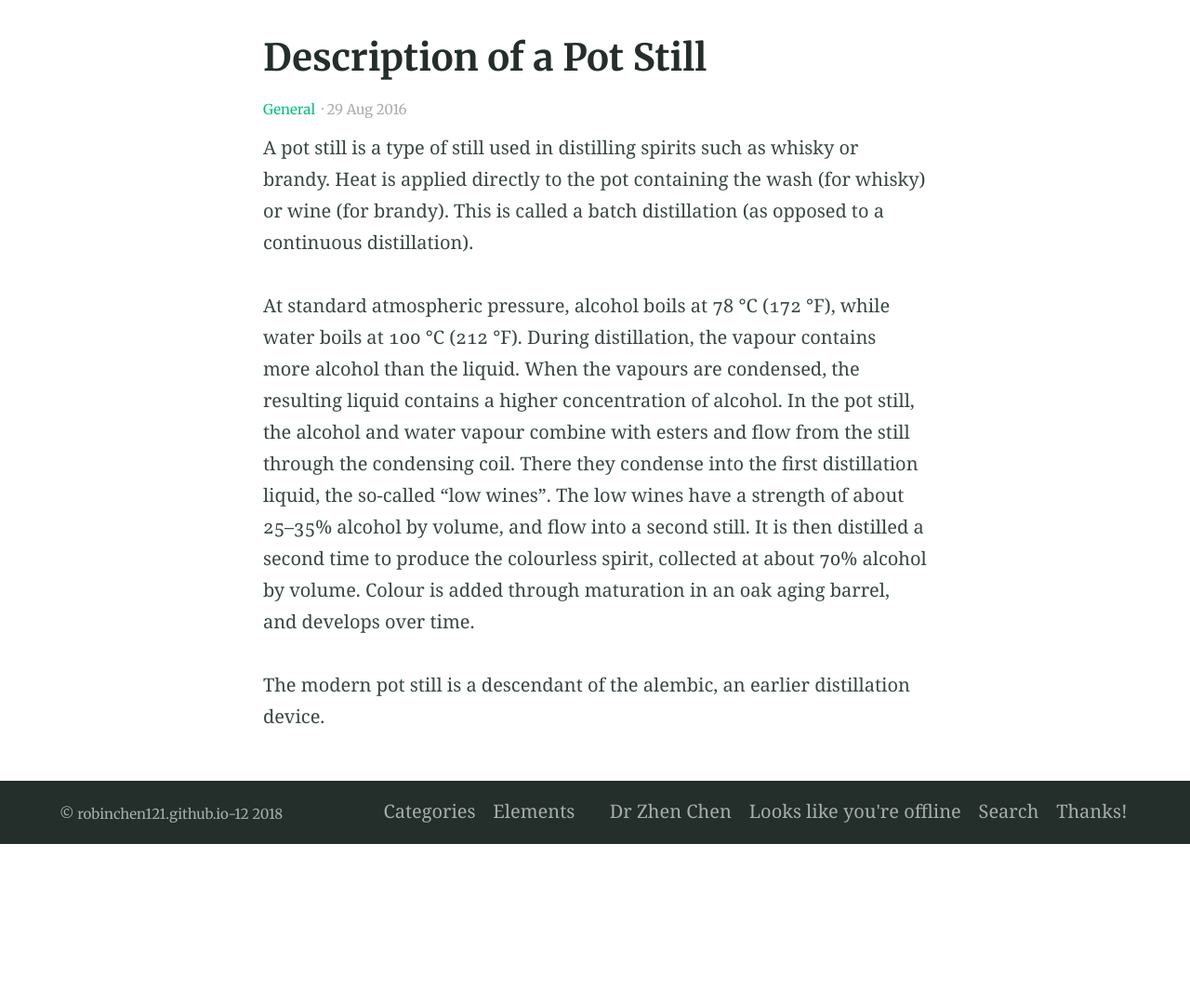
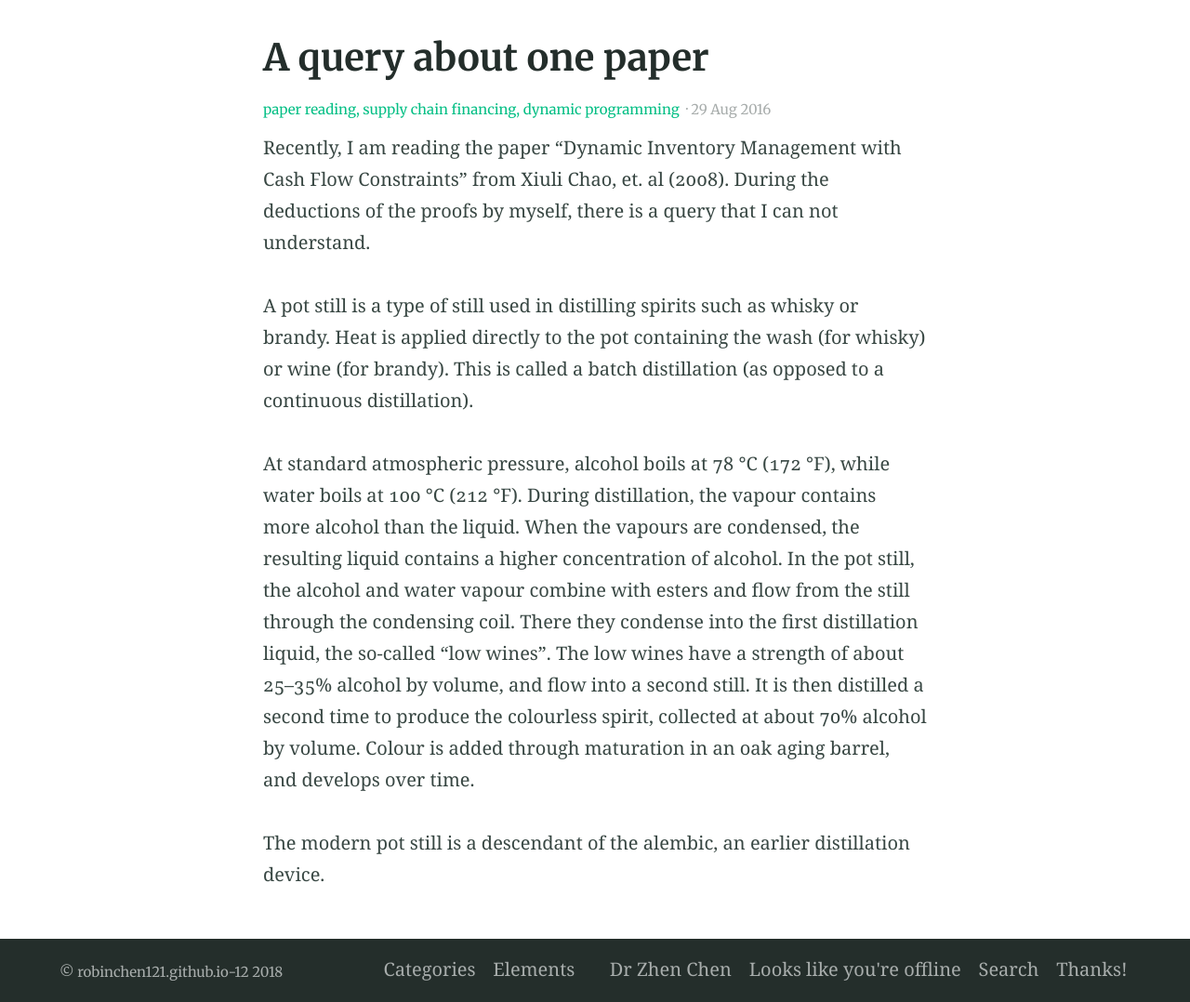
Before and after one commit to RobinChen121/robinchen121.github.io-12, a Jekyll site: the page built from _posts/2016-08-29-example-post-three.md, in a window 1280 px wide. Shown: the part 390-1468 px from the top of the page at 93% size. Built offline with Jekyll 4.4.1, drawn with Linux system fonts in a browser that asks for light colours; our own code applies the rules of GitHub Pages for plain Markdown files; before the commit the page ends 1298 px from its top, so only the background shows below that.

Commit message:
test blog

```diff
--- a/_posts/2016-08-29-example-post-three.md
+++ b/_posts/2016-08-29-example-post-three.md
@@ -1,7 +1,7 @@
 ---
-title: Description of a Pot Still
+title: A query about one paper
 categories:
-- General
+- paper reading, supply chain financing, dynamic programming
 excerpt: |
   A pot still is a type of still used in distilling spirits such as whisky or brandy. Heat is applied directly to the pot containing the wash (for whisky) or wine (for brandy).
 feature_text: |
@@ -11,6 +11,9 @@ feature_image: "https://picsum.photos/2560/600?image=733"
 image: "https://picsum.photos/2560/600?image=733"
 ---
 
+Recently, I am reading the paper "Dynamic Inventory Management with Cash Flow Constraints" from Xiuli Chao, et. al (2008). During the deductions of the proofs by myself,
+there is a query that I can not understand.
+
 A pot still is a type of still used in distilling spirits such as whisky or brandy. Heat is applied directly to the pot containing the wash (for whisky) or wine (for brandy). This is called a batch distillation (as opposed to a continuous distillation).
 
 At standard atmospheric pressure, alcohol boils at 78 °C (172 °F), while water boils at 100 °C (212 °F). During distillation, the vapour contains more alcohol than the liquid. When the vapours are condensed, the resulting liquid contains a higher concentration of alcohol. In the pot still, the alcohol and water vapour combine with esters and flow from the still through the condensing coil. There they condense into the first distillation liquid, the so-called "low wines". The low wines have a strength of about 25–35% alcohol by volume, and flow into a second still. It is then distilled a second time to produce the colourless spirit, collected at about 70% alcohol by volume. Colour is added through maturation in an oak aging barrel, and develops over time.
```
